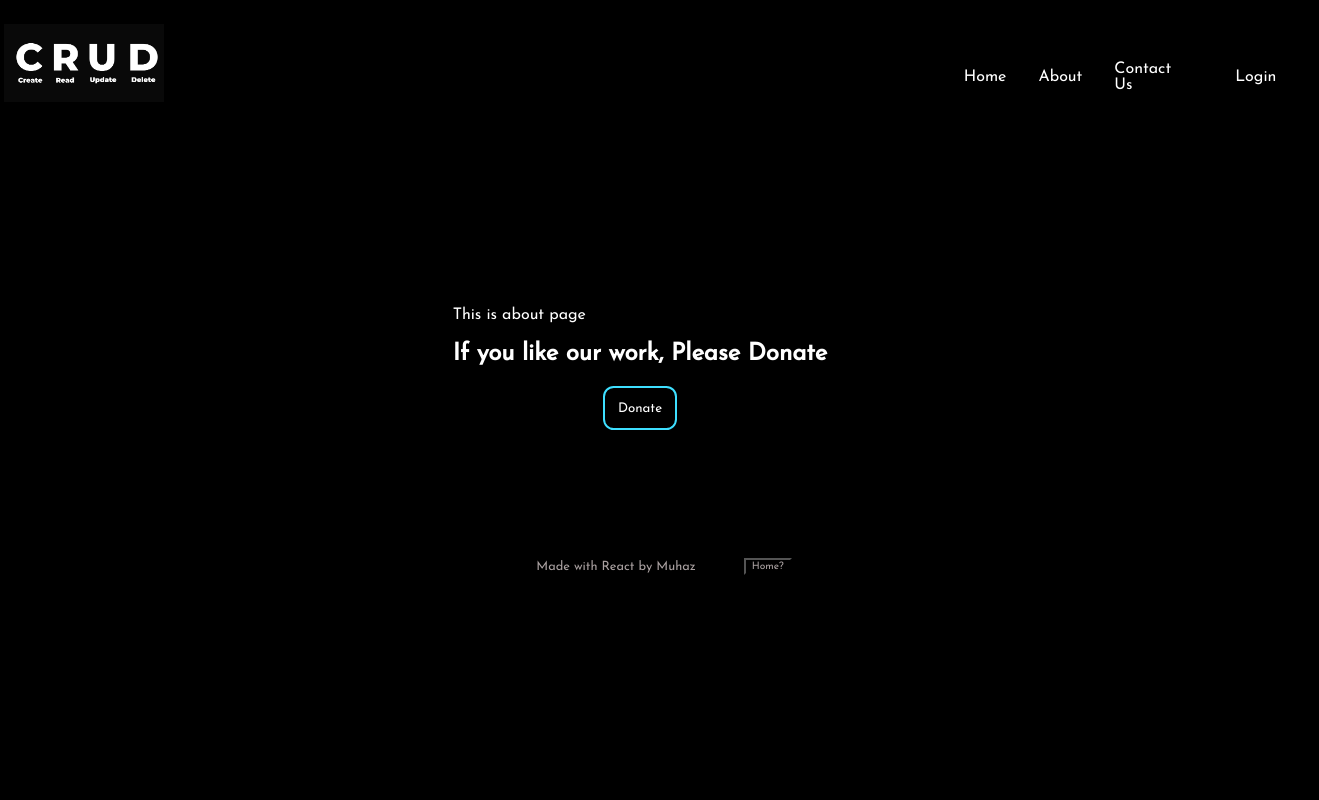
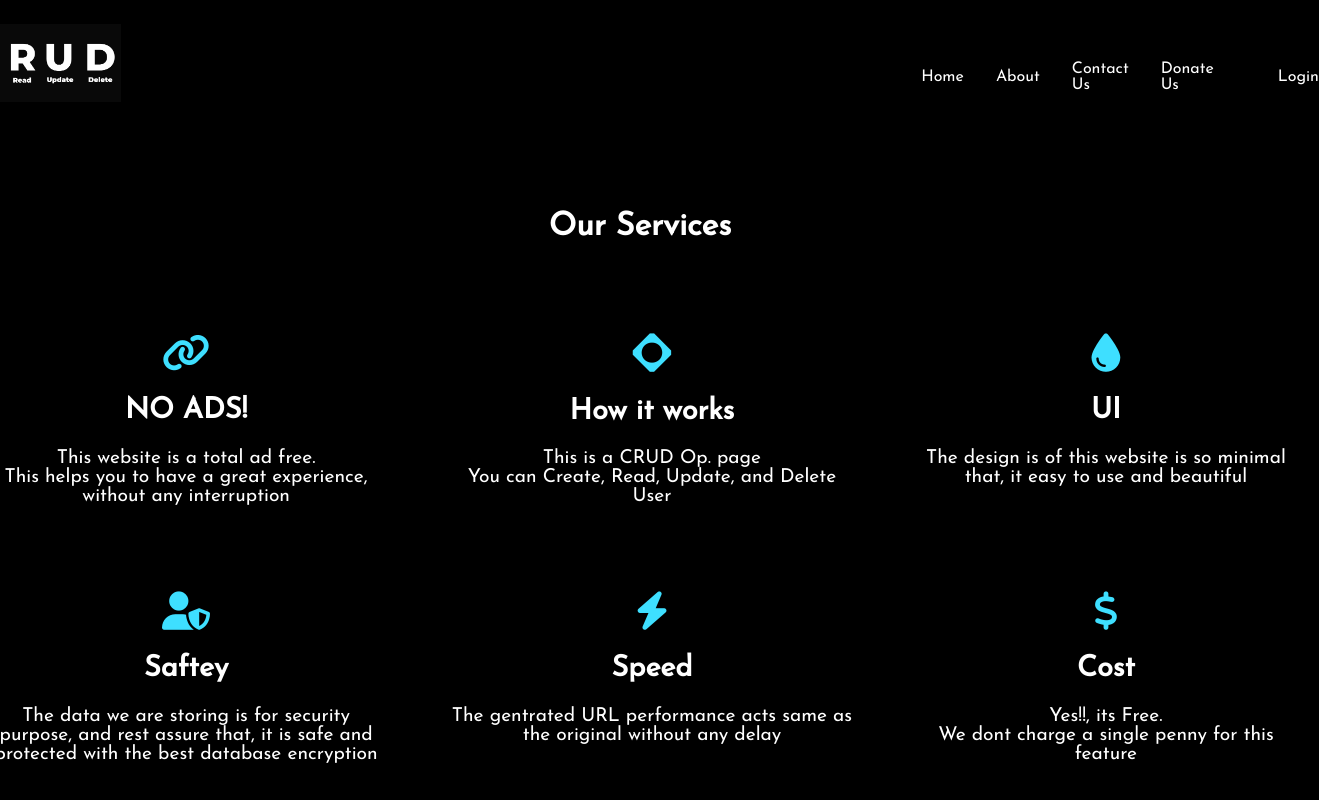
Before and after one commit to muhazAhmed/project-ReactCRUD, a React (Create React App) app in the folder frontend/: page /about in a window 1280 px wide. Shown: the top 800 px of the page, 1319 px wide, since content can reach past the window. Built offline with nearby package versions, Linux system fonts and the light colour scheme.

Commit message:
Updated About page

```diff
--- a/frontend/src/components/Navbar.jsx
+++ b/frontend/src/components/Navbar.jsx
@@ -26,6 +26,10 @@ const Navbar = () => {
               <h6>Contact Us</h6>
             </Link>
 
+            <Link className="link" to="/donate">
+              <h6>Donate Us</h6>
+            </Link>
+
             <Link to="/user/update" style={{"textDecoration" : "none"}}>
             <span>{currentUser?.User.username}</span></Link>
             {currentUser ? (
--- a/frontend/src/pages/About.jsx
+++ b/frontend/src/pages/About.jsx
@@ -3,15 +3,44 @@ import { Link } from 'react-router-dom'
 
 const About = () => {
   return (
-    <div className='about'>
-      <div>
-      This is about page
-      <h2>If you like our work, Please Donate</h2>
-      <div className='btn'>
-      <Link to="/donate">
-        <button>Donate</button>
-      </Link></div>
-      </div>
+    <div className="about">
+        <h1>Our Services</h1>
+        <div className="row" >
+            <div className="service" data-aos="slide-right">
+                <i className="fa-solid fa-link"></i>
+                <h2>NO ADS!</h2>
+                <p>This website is a total ad free.<br></br>
+                    This helps you to have a great experience, without any interruption </p>
+            </div>
+            <div className="service" data-aos="zoom-in">
+                <i className="fa-brands fa-cloudsmith"></i>
+                <h2>How it works</h2>
+                <p>This is a CRUD Op. page<br></br>
+                    You can Create, Read, Update, and Delete User</p>
+            </div>
+            <div className="service" data-aos="slide-left">
+                <i className="fa-solid fa-droplet"></i>
+                <h2>UI</h2>
+                <p>The design is of this website is so minimal that, it easy to use and beautiful</p>
+            </div>
+            <div className="service" data-aos="slide-up">
+                <i className="fa-solid fa-user-shield"></i>
+                <h2>Saftey</h2>
+                <p>The data we are storing is for security purpose, and rest assure that, it is safe and protected
+                    with the best database encryption</p>
+            </div>
+            <div className="service" data-aos="slide-up">
+                <i className="fa-solid fa-bolt"></i>
+                <h2>Speed</h2>
+                <p>The gentrated URL performance acts same as the original without any delay</p>
+            </div>
+            <div className="service" data-aos="slide-up">
+                <i className="fa-solid fa-dollar-sign"></i>
+                <h2>Cost</h2>
+                <p>Yes!!, its Free.<br></br>
+                    We dont charge a single penny for this feature</p>
+            </div>
+        </div>
     </div>
   )
 }
--- a/frontend/src/pages/PaymentGateway.jsx
+++ b/frontend/src/pages/PaymentGateway.jsx
@@ -9,7 +9,7 @@ const PaymentGateway = () => {
 
   const initPayment = (data) => {
 		const options = {
-			key: "YOUR_RAZORPAY_KEY",
+			key: "rzp_test_1OXW88PjbXA5Iu",
 			amount: data.amount,
 			currency: data.currency,
 			description: "Test Transaction",
@@ -42,12 +42,17 @@ const PaymentGateway = () => {
   }
 
   return (
+	<div>
+	<h2  data-aos="slide-down" style={{"display" : "flex", "justifyContent" : "center", "marginBottom" : "2em", "marginTop" : "5em"}}>
+	If you like our work, Please Donate
+	</h2>
     <div className='payment' data-aos="zoom-in">
     <div className='pymnt-container'>
     <p className='pymnt-price'> Donate : <span> &#x20B9; {buy.amount} </span></p>
     <button onClick={handlePayment} className="dnt-btn">Donate</button>
     </div>
     </div>
+	</div>
   )
 }
 
--- a/frontend/src/style.scss
+++ b/frontend/src/style.scss
@@ -294,6 +294,7 @@ $blue : rgb(62, 223, 255);
         }
     }
         .payment{
+
             display: flex;
             justify-content: center;
             border: 0.2em solid $blue;
@@ -301,9 +302,10 @@ $blue : rgb(62, 223, 255);
             height: 13em;
             align-items: center;
             margin-left: 39%;
-            margin-top: 11%;
-            margin-bottom: 13%;
+            margin-bottom: 10%;
             border-radius: 2em;
+
+
             .pymnt-container{
 
             .pymnt-price{
@@ -332,25 +334,54 @@ $blue : rgb(62, 223, 255);
     }
 
     .about{
-        display: flex;
-        justify-content: center;
-        align-items: center;
-        flex-direction: column;
-        margin-top: 10em;
-
-        .btn{
+        height: 93vh;
+        h1{
             display: flex;
             justify-content: center;
+            align-items: center;
+            margin-top: 2em;
+            margin-bottom: 2em;
+        }
 
-            button{
-                padding: 1em;
-                border: 0.2em solid $blue;
-                border-radius: 0.8em;
+        .row{
+            display: grid;
+            grid-template-columns: auto auto auto;
+            padding: 10px;
+            gap: 2em;
+
+            .service{
+                padding: 0.9em;
+                font-size: 1.2em;
+                text-align: center;
+                background-color: transparent;
+                border-radius: 3em;
                 cursor: pointer;
-                color: white;
+
+                i{
+                    font-size: 2em;
+                    color: $blue;
+                    background-color: transparent;
+                }
+
+                h2{
+                    color: auto;
+                    background-color: transparent;
+
+                }
+
+                p{
+                    color: auto;
+                    background-color: transparent;
+
+                }
 
                 &:hover{
                     background-color: $blue;
+                    transition: 0.6s;
+
+                    i{
+                        color: white;
+                    }
                 }
             }
         }
```
Also changed, not shown: 1 other file (tests, documents, lock files or other folders).
